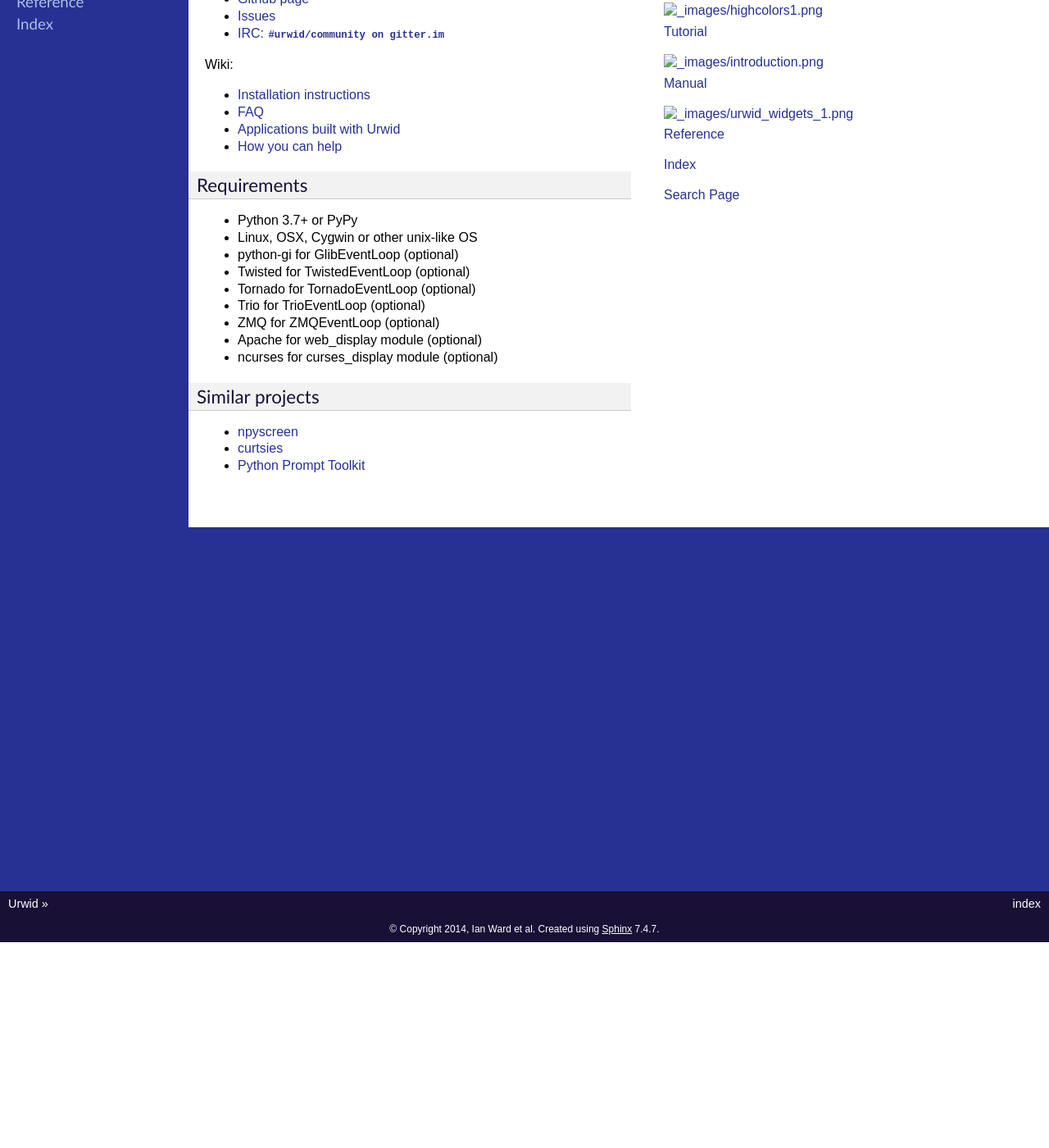
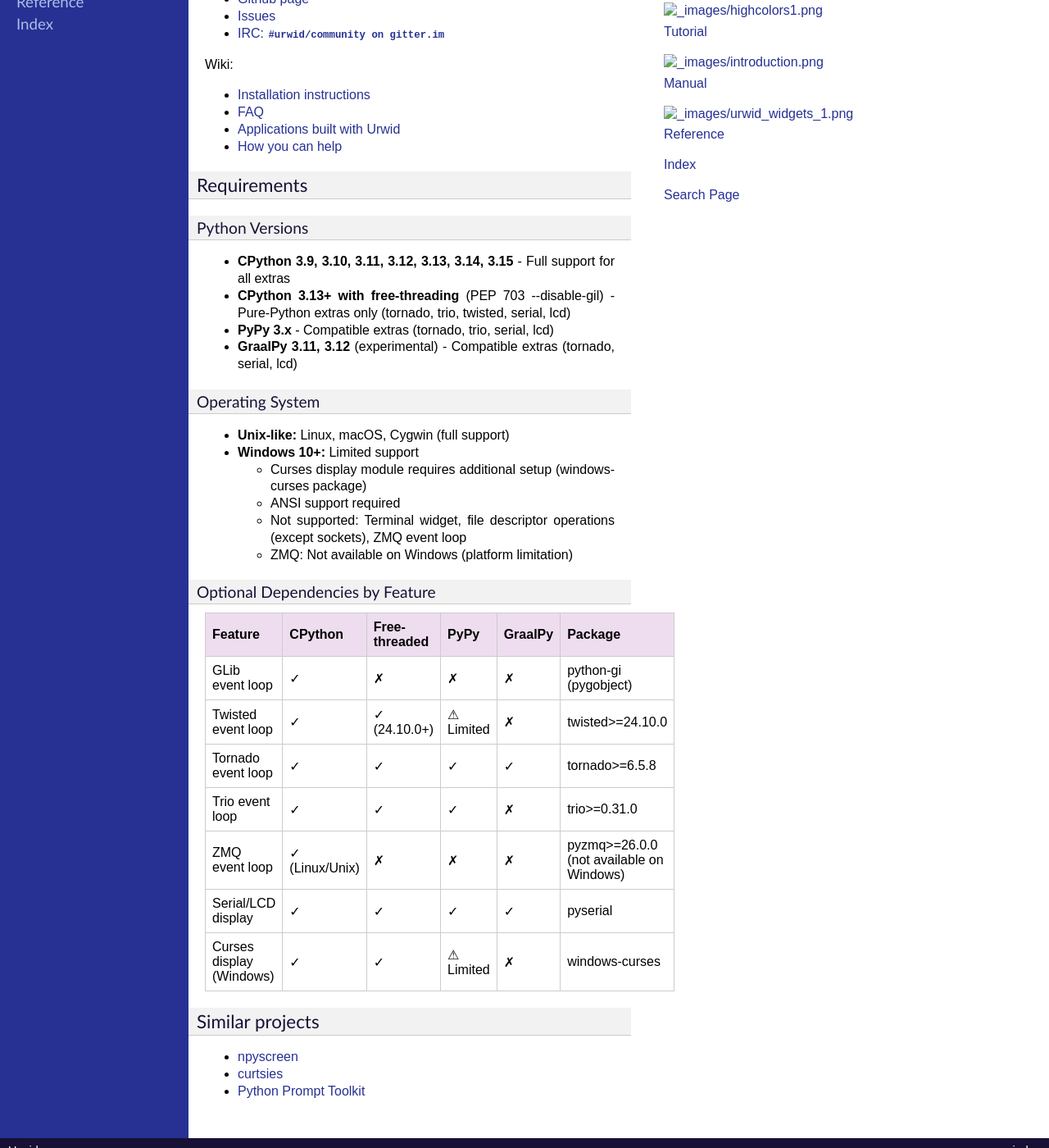
Before and after one commit to urwid/urwid, a Sphinx documentation site: the page built from docs/index.rst, in a window 1280 px wide and 1400 px high, scrolled down 251 px. Shown: the whole window at 82% size. Built offline with Sphinx 7.4.7, drawn with Linux system fonts in a browser that asks for light colours.

Commit message:
Properly document supported python implementations (#1328)
* Properly document supported python implementations

```diff
--- a/docs/tools/templates/indexcontent.html
+++ b/docs/tools/templates/indexcontent.html
@@ -10,7 +10,7 @@
 <li><a href="https://pypi.org/packages/source/u/urwid/urwid-{{ release }}.tar.gz"
 >Download: urwid-{{ release }}.tar.gz</a></li>
 {% endif %}
-<li><a href="changelog.html">Changelog</a>
+<li><a href="changelog.html">Changelog</a></li>
 </ul>
 
 <div class="hilight"><pre>git clone https://github.com/urwid/urwid.git</pre></div>
@@ -32,17 +32,95 @@
 
 <div class="section" id="requirements">
 <h3>Requirements</h3>
+
+<h4>Python Versions</h4>
 <ul>
-<li>Python 3.7+ or PyPy</li>
-<li>Linux, OSX, Cygwin or other unix-like OS</li>
-<li>python-gi for GlibEventLoop (optional)</li>
-<li>Twisted for TwistedEventLoop (optional)</li>
-<li>Tornado for TornadoEventLoop (optional)</li>
-<li>Trio for TrioEventLoop (optional)</li>
-<li>ZMQ for ZMQEventLoop (optional)</li>
-<li>Apache for web_display module (optional)</li>
-<li>ncurses for curses_display module (optional)</li>
+<li><strong>CPython 3.9, 3.10, 3.11, 3.12, 3.13, 3.14, 3.15</strong> - Full support for all extras</li>
+<li><strong>CPython 3.13+ with free-threading</strong> (PEP 703 --disable-gil) - Pure-Python extras only (tornado, trio, twisted, serial, lcd)</li>
+<li><strong>PyPy 3.x</strong> - Compatible extras (tornado, trio, serial, lcd)</li>
+<li><strong>GraalPy 3.11, 3.12</strong> (experimental) - Compatible extras (tornado, serial, lcd)</li>
 </ul>
+
+<h4>Operating System</h4>
+<ul>
+<li><strong>Unix-like:</strong> Linux, macOS, Cygwin (full support)</li>
+<li><strong>Windows 10+:</strong> Limited support
+  <ul>
+  <li>Curses display module requires additional setup (windows-curses package)</li>
+  <li>ANSI support required</li>
+  <li>Not supported: Terminal widget, file descriptor operations (except sockets), ZMQ event loop</li>
+  <li>ZMQ: Not available on Windows (platform limitation)</li>
+  </ul>
+</li>
+</ul>
+
+<h4>Optional Dependencies by Feature</h4>
+<table style="border-collapse: collapse; border: 1px solid #ccc;">
+<tr style="border-bottom: 1px solid #ccc; background-color: #f5f5f5;">
+<th style="border: 1px solid #ccc; padding: 8px;">Feature</th>
+<th style="border: 1px solid #ccc; padding: 8px;">CPython</th>
+<th style="border: 1px solid #ccc; padding: 8px;">Free-threaded</th>
+<th style="border: 1px solid #ccc; padding: 8px;">PyPy</th>
+<th style="border: 1px solid #ccc; padding: 8px;">GraalPy</th>
+<th style="border: 1px solid #ccc; padding: 8px;">Package</th>
+</tr>
+<tr>
+<td style="border: 1px solid #ccc; padding: 8px;">GLib event loop</td>
+<td style="border: 1px solid #ccc; padding: 8px;">✓</td>
+<td style="border: 1px solid #ccc; padding: 8px;">✗</td>
+<td style="border: 1px solid #ccc; padding: 8px;">✗</td>
+<td style="border: 1px solid #ccc; padding: 8px;">✗</td>
+<td style="border: 1px solid #ccc; padding: 8px;">python-gi (pygobject)</td>
+</tr>
+<tr>
+<td style="border: 1px solid #ccc; padding: 8px;">Twisted event loop</td>
+<td style="border: 1px solid #ccc; padding: 8px;">✓</td>
+<td style="border: 1px solid #ccc; padding: 8px;">✓ (24.10.0+)</td>
+<td style="border: 1px solid #ccc; padding: 8px;">⚠ Limited</td>
+<td style="border: 1px solid #ccc; padding: 8px;">✗</td>
+<td style="border: 1px solid #ccc; padding: 8px;">twisted>=24.10.0</td>
+</tr>
+<tr>
+<td style="border: 1px solid #ccc; padding: 8px;">Tornado event loop</td>
+<td style="border: 1px solid #ccc; padding: 8px;">✓</td>
+<td style="border: 1px solid #ccc; padding: 8px;">✓</td>
+<td style="border: 1px solid #ccc; padding: 8px;">✓</td>
+<td style="border: 1px solid #ccc; padding: 8px;">✓</td>
+<td style="border: 1px solid #ccc; padding: 8px;">tornado>=6.5.8</td>
+</tr>
+<tr>
+<td style="border: 1px solid #ccc; padding: 8px;">Trio event loop</td>
+<td style="border: 1px solid #ccc; padding: 8px;">✓</td>
+<td style="border: 1px solid #ccc; padding: 8px;">✓</td>
+<td style="border: 1px solid #ccc; padding: 8px;">✓</td>
+<td style="border: 1px solid #ccc; padding: 8px;">✗</td>
+<td style="border: 1px solid #ccc; padding: 8px;">trio>=0.31.0</td>
+</tr>
+<tr>
+<td style="border: 1px solid #ccc; padding: 8px;">ZMQ event loop</td>
+<td style="border: 1px solid #ccc; padding: 8px;">✓ (Linux/Unix)</td>
+<td style="border: 1px solid #ccc; padding: 8px;">✗</td>
+<td style="border: 1px solid #ccc; padding: 8px;">✗</td>
+<td style="border: 1px solid #ccc; padding: 8px;">✗</td>
+<td style="border: 1px solid #ccc; padding: 8px;">pyzmq>=26.0.0 (not available on Windows)</td>
+</tr>
+<tr>
+<td style="border: 1px solid #ccc; padding: 8px;">Serial/LCD display</td>
+<td style="border: 1px solid #ccc; padding: 8px;">✓</td>
+<td style="border: 1px solid #ccc; padding: 8px;">✓</td>
+<td style="border: 1px solid #ccc; padding: 8px;">✓</td>
+<td style="border: 1px solid #ccc; padding: 8px;">✓</td>
+<td style="border: 1px solid #ccc; padding: 8px;">pyserial</td>
+</tr>
+<tr>
+<td style="border: 1px solid #ccc; padding: 8px;">Curses display (Windows)</td>
+<td style="border: 1px solid #ccc; padding: 8px;">✓</td>
+<td style="border: 1px solid #ccc; padding: 8px;">✓</td>
+<td style="border: 1px solid #ccc; padding: 8px;">⚠ Limited</td>
+<td style="border: 1px solid #ccc; padding: 8px;">✗</td>
+<td style="border: 1px solid #ccc; padding: 8px;">windows-curses</td>
+</tr>
+</table>
 </div>
 
 <div class="section" id="similar">
@@ -57,17 +135,17 @@
 
 <div style="padding-left: 560px;">
 <div class="section" id="big-buttons">
-<p><a class="reference external image-reference" href="examples/index.html"><img alt="_images/graph2.png" src="_images/graph2.png" width="200" style="padding-bottom: 5px" /></br>
+<p><a class="reference external image-reference" href="examples/index.html"><img alt="_images/graph2.png" src="_images/graph2.png" width="200" style="padding-bottom: 5px" /><br />
 Examples</a></p>
-<p><a class="reference external image-reference" href="tutorial/index.html"><img alt="_images/highcolors1.png" src="_images/highcolors1.png" width="200" style="padding-bottom: 5px" /></br>
+<p><a class="reference external image-reference" href="tutorial/index.html"><img alt="_images/highcolors1.png" src="_images/highcolors1.png" width="200" style="padding-bottom: 5px" /><br />
 Tutorial</a></p>
-<p><a class="reference external image-reference" href="manual/index.html"><img alt="_images/introduction.png" src="_images/introduction.png" width="200" style="padding-bottom: 5px" /></br>
+<p><a class="reference external image-reference" href="manual/index.html"><img alt="_images/introduction.png" src="_images/introduction.png" width="200" style="padding-bottom: 5px" /><br />
 Manual</a></p>
-<p><a class="reference external image-reference" href="reference/index.html"><img alt="_images/urwid_widgets_1.png" src="_images/urwid_widgets_1.png" width="200" style="padding-bottom: 5px" /></br>
+<p><a class="reference external image-reference" href="reference/index.html"><img alt="_images/urwid_widgets_1.png" src="_images/urwid_widgets_1.png" width="200" style="padding-bottom: 5px" /><br />
 Reference</a></p>
 <p><a class="reference internal" href="genindex.html">Index</a></p>
 <p><a class="reference internal" href="search.html">Search Page</a></p>
 </div>
 </div>
-<div style="clear:both">&nbsp;</div>
+<div style="clear:both;"></div>
 {% endblock %}
```
Also changed, not shown: README.rst (+89 -12 lines), 3 other files.
